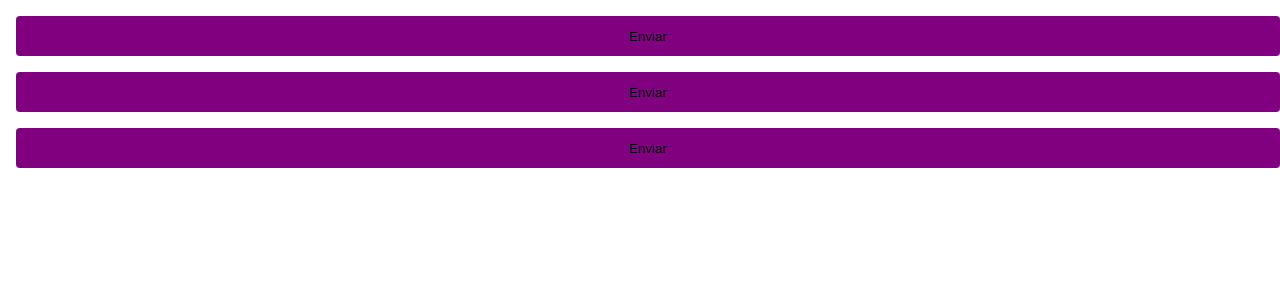
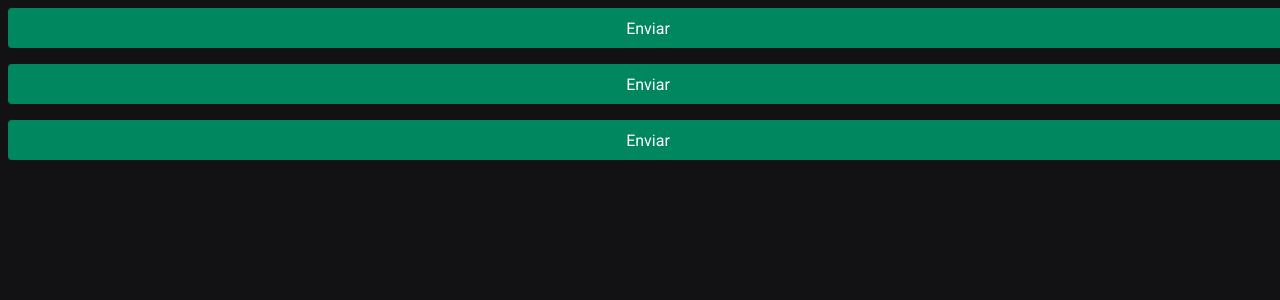
Before and after one commit to LeonardoAlbano/Ignite-Timer, a React (Vite) app in the folder ignite-timer/: page / in a window 1280 px wide. Shown: the top 300 px of the page. Built offline with nearby package versions, Linux system fonts and the light colour scheme.

Commit message:
Colors props

```diff
--- a/ignite-timer/index.html
+++ b/ignite-timer/index.html
@@ -2,8 +2,13 @@
 <html lang="en">
   <head>
     <meta charset="UTF-8" />
+    <link rel="preconnect" href="https://fonts.googleapis.com" />
+    <link rel="preconnect" href="https://fonts.gstatic.com" crossorigin />
+
     <meta name="viewport" content="width=device-width, initial-scale=1.0" />
-    <title>Vite + React + TS</title>
+    <link href="https://fonts.googleapis.com/css2?family=Roboto+Mono:ital,wght@0,100..700;1,100..700&family=Roboto:ital,wght@0,100;0,300;0,400;0,500;0,700;0,900;1,100;1,300;1,400;1,500;1,700;1,900&display=swap" rel="stylesheet" />
+
+    <title>Ignite Timer</title>
   </head>
   <body>
     <div id="root"></div>
--- a/ignite-timer/src/App.tsx
+++ b/ignite-timer/src/App.tsx
@@ -1,13 +1,17 @@
 import { Button } from "./components/Button";
 import { ThemeProvider } from "styled-components";
-import { defaltTheme } from "./styles/themes/default";
+import { defaultTheme } from "./styles/themes/default";
+
+import { GlobalStyle } from "./styles/global";
 
 export function App() {
   return(
-    <ThemeProvider theme={defaltTheme}>
+    <ThemeProvider theme={defaultTheme}>
       <Button variant="primary" />
       <Button variant="secondary" />
       <Button variant="danger" />
+
+      <GlobalStyle />
     </ThemeProvider>
   )
 }
--- a/ignite-timer/src/components/Button.styles.ts
+++ b/ignite-timer/src/components/Button.styles.ts
@@ -28,7 +28,8 @@
     margin: 8px;
 
     // Aplica a cor de fundo do tema primário (opcional, dependendo da implementação do tema)
-    background-color: ${props => props.theme.primary};
+    background-color: ${props => props.theme['green-500']};
+    color: ${props => props.theme['white']};
 
     /*
     ${props => {
--- /dev/null
+++ b/ignite-timer/src/styles/global.ts
@@ -0,0 +1,28 @@
+import { createGlobalStyle } from "styled-components";
+
+export const GlobalStyle = createGlobalStyle`
+    *{
+        margin: 0;
+        padding: 0;
+        box-sizing: border-box;
+
+    }
+
+    :focus {
+        outline: 0;
+        box-shadow: 0 0 0 2px ${props => props.theme['green-500']};
+    }
+
+
+    body{
+        background: ${props => props.theme['gray-900']};
+        color: ${props => props.theme['gray-300']};
+    }
+
+    body, input, textarea, button {
+        font-family: 'Roboto', sans-serif;
+        font-weight: 400;
+        font-size: 1rem;
+
+    }
+`;
--- a/ignite-timer/src/styles/themes/default.ts
+++ b/ignite-timer/src/styles/themes/default.ts
@@ -1,6 +1,21 @@
-export const defaltTheme = {
-    primary: 'purple',
-    secondary: 'orange',
-    danger: 'red',
-    success: 'green'
-}
+export const defaultTheme = {
+    white: '#FFF',
+
+    'gray-100': '#E1E1E6',
+    'gray-300': '#C4C4CC',
+    'gray-400': '#8D8D99',
+    'gray-500': '#7C7C8A',
+    'gray-600': '#323238',
+    'gray-700': '#29292E',
+    'gray-800': '#202024',
+    'gray-900': '#121214',
+
+    'green-300': '#00B37E',
+    'green-500': '#00875F',
+    'green-700': '#015F43',
+
+    'red-500': '#AB222E',
+    'red-700': '#7A1921',
+
+    'yellow-500': '#FBA94C',
+  }
```
